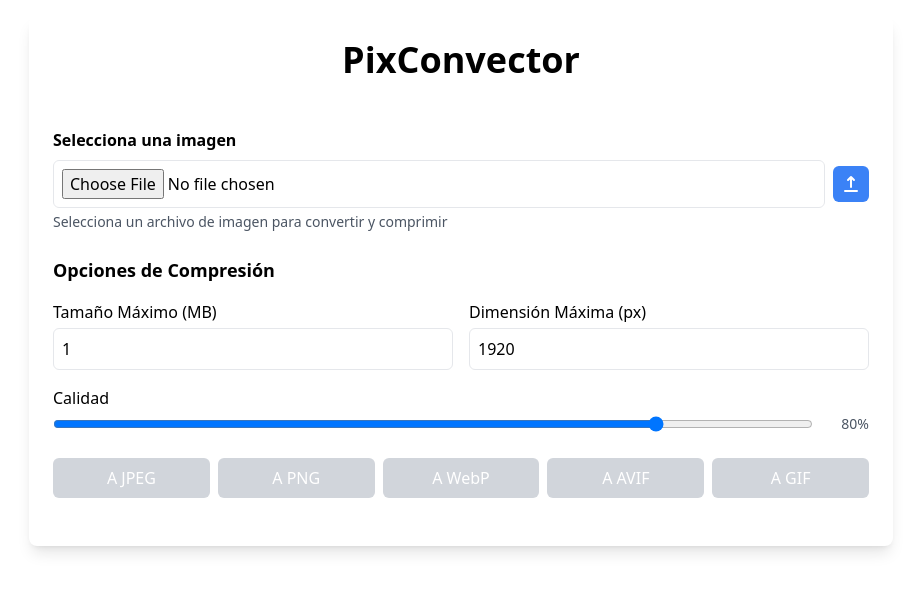
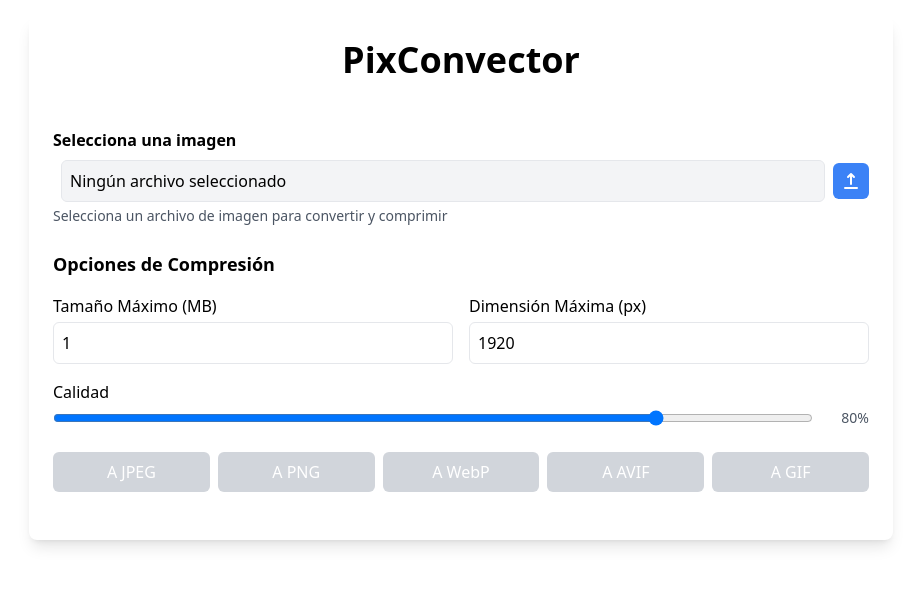
Before and after one commit to lazxnet/pix-convector, a React (Vite) app: page / in a window 1280 px wide. Shown: the top 592 px of the page, without its empty margins (179-1100 px from the left). Built offline with nearby package versions, Linux system fonts and the light colour scheme.

Commit message:
Update App.jsx

```diff
--- a/src/App.jsx
+++ b/src/App.jsx
@@ -1,4 +1,4 @@
-import React, { useState } from 'react';
+import React, { useState, useRef } from 'react';
 import imageCompression from 'browser-image-compression';
 
 const conversionOptions = [
@@ -21,12 +21,17 @@
   const [convertedImage, setConvertedImage] = useState(null);
   const [compressionOptions, setCompressionOptions] = useState(defaultCompressionOptions);
   const [isConverting, setIsConverting] = useState(false);
+  const fileInputRef = useRef(null);
 
   const handleFileChange = (event) => {
     if (event.target.files && event.target.files[0]) {
       setSelectedFile(event.target.files[0]);
       setConvertedImage(null);
     }
+  };
+
+  const handleUploadClick = () => {
+    fileInputRef.current?.click();
   };
 
   const convertImage = async (format) => {
@@ -77,9 +82,16 @@
                 type="file"
                 onChange={handleFileChange}
                 accept="image/*"
-                className="flex-grow p-2 border rounded-md focus:outline-none focus:ring-2 focus:ring-blue-500"
+                className="hidden"
+                ref={fileInputRef}
               />
-              <button className="p-2 bg-blue-500 text-white rounded-md hover:bg-blue-600 focus:outline-none focus:ring-2 focus:ring-blue-500">
+              <div className="flex-grow p-2 border rounded-md focus:outline-none focus:ring-2 focus:ring-blue-500 bg-gray-100">
+                {selectedFile ? selectedFile.name : 'Ningún archivo seleccionado'}
+              </div>
+              <button
+                onClick={handleUploadClick}
+                className="p-2 bg-blue-500 text-white rounded-md hover:bg-blue-600 focus:outline-none focus:ring-2 focus:ring-blue-500"
+              >
                 <svg xmlns="http://www.w3.org/2000/svg" className="h-5 w-5" viewBox="0 0 20 20" fill="currentColor">
                   <path fillRule="evenodd" d="M3 17a1 1 0 011-1h12a1 1 0 110 2H4a1 1 0 01-1-1zM6.293 6.707a1 1 0 010-1.414l3-3a1 1 0 011.414 0l3 3a1 1 0 01-1.414 1.414L11 5.414V13a1 1 0 11-2 0V5.414L7.707 6.707a1 1 0 01-1.414 0z" clipRule="evenodd" />
                 </svg>
```
